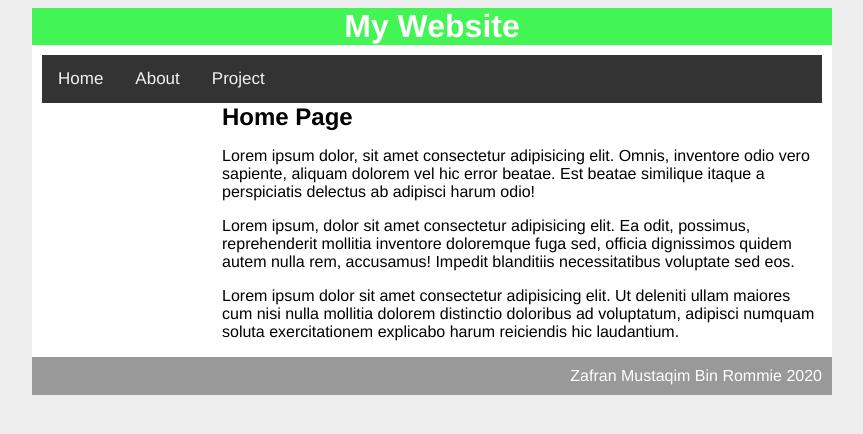
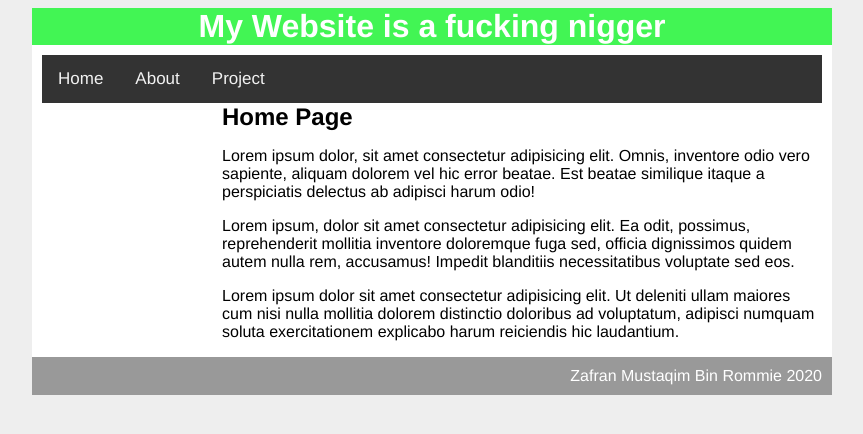
Before and after one commit to ZafranMustaqim/EP1000, a plain HTML site: page index.html in a window 1280 px wide. Shown: the whole page, without its empty margins (208-1071 px from the left). Drawn offline with Linux system fonts and the light colour scheme.

Commit message:
my second commit

```diff
--- a/index.html
+++ b/index.html
@@ -5,7 +5,7 @@
     <body>
         <div id="container">
             <div id="header">
-                <h1>My Website</h1>
+                <h1>My Website is a fucking nigger</h1>
                 <link rel="stylesheet" type="text/css" href="style.css">
             </div>
             <div id="content">
```
